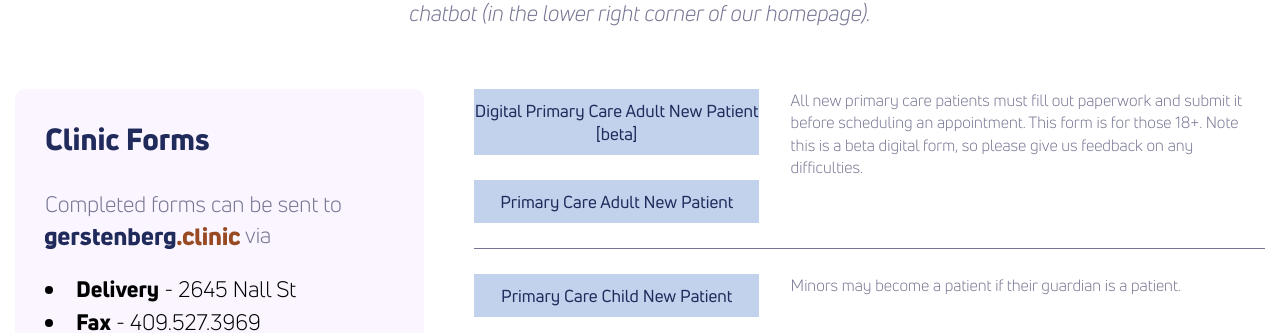
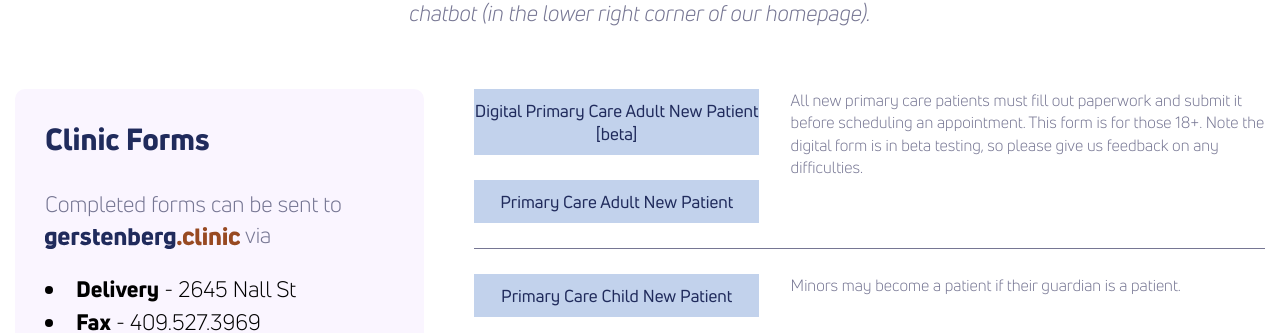
Before and after one commit to theneverwoods/gerstenberg.clinic, a Jekyll site: the page built from forms.html, in a window 1280 px wide and 900 px high, scrolled down 1124 px. Shown: the part 171-504 px from the top of the window. Built offline with Jekyll 4.4.1, drawn with Linux system fonts in a browser that asks for light colours.

Commit message:
Update forms.html

```diff
--- a/forms.html
+++ b/forms.html
@@ -36,7 +36,7 @@ stylesheet: forms
      </div>
       <div>
         <p>
-          All new primary care patients must fill out paperwork and submit it before scheduling an appointment. This form is for those 18+. Note this is a beta digital form, so please give us feedback on any difficulties.
+          All new primary care patients must fill out paperwork and submit it before scheduling an appointment. This form is for those 18+. Note the digital form is in beta testing, so please give us feedback on any difficulties.
         </p>
       </div>
     </div>
```
